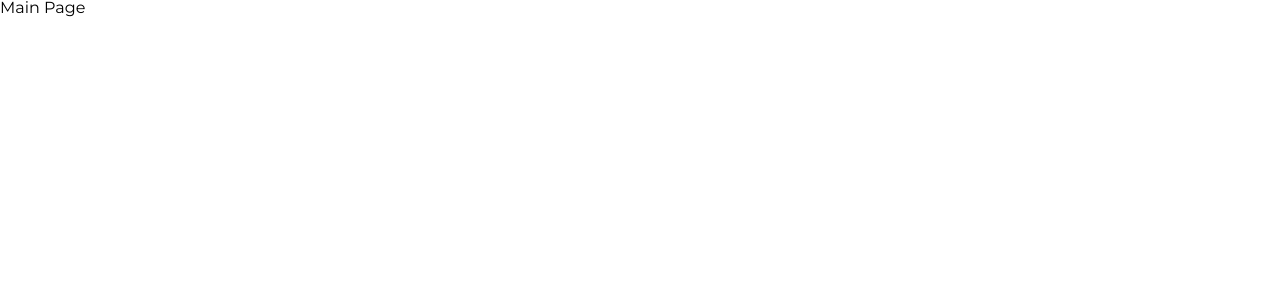
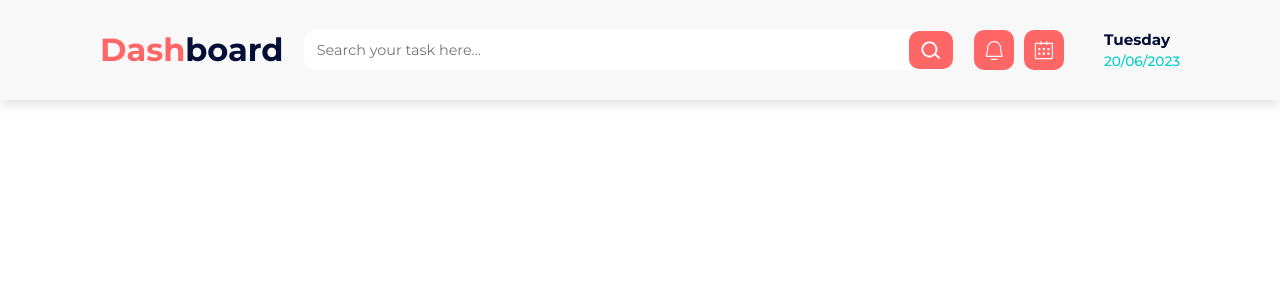
Before and after one commit to DmitroYanchuk58/DoDay, a React (Create React App) app: page /login in a window 1280 px wide. Both pictures are taken after typing "Sample", "Sample123" into the empty fields and a click on the button "Login". Shown: the top 300 px of the page. Built offline with nearby package versions, Linux system fonts and the light colour scheme.

Commit message:
DOD-4 Make header

```diff
--- a/src/App.js
+++ b/src/App.js
@@ -1,8 +1,9 @@
 import { useState } from "react";
-import { Routes, Route, Navigate, useNavigate } from "react-router-dom"; // Router більше не потрібен тут
+import { Routes, Route, Navigate, useNavigate } from "react-router-dom";
 import "./css/main.css";
 import RegisterPage from "./pages/register";
 import LoginPage from "./pages/login";
+import MainPage from "./pages/main";
 
 function App() {
   const [isAuthenticated, setIsAuthenticated] = useState(false);
@@ -18,11 +19,7 @@ function App() {
         <Route
           path="/"
           element={
-            isAuthenticated ? (
-              <div>Main Page</div>
-            ) : (
-              <Navigate to="/login" replace />
-            )
+            isAuthenticated ? <MainPage /> : <Navigate to="/login" replace />
           }
         />
 
--- a/src/css/main.css
+++ b/src/css/main.css
@@ -57,6 +57,9 @@ table {
   --bg-color: #ffffff;
   --primary-dark: #020e35;
   --accent-blue: #008dda;
+  --date-blue: #00cec9;
+  --header-bg: #f8f8f8;
+  --border-light: #e0e0e0;
 }
 
 /* Montserrat Regular */
@@ -342,6 +345,109 @@ div.reg-log {
   text-decoration: underline;
 }
 
+.main-header {
+  display: flex;
+  align-items: center;
+  justify-content: space-between;
+  padding: 0px 100px;
+  background-color: var(--header-bg);
+  box-shadow: 0 4px 12px var(--border-light);
+  color: var(--text-color);
+  height: 100px;
+}
+
+.header-logo {
+  font-size: 2rem;
+  font-weight: 700;
+  color: var(--primary-dark);
+}
+
+.accent-text {
+  color: var(--focus-color);
+}
+
+.header-search {
+  display: flex;
+  align-items: center;
+  flex: 0 1 650px;
+  background-color: var(--bg-color);
+  border-radius: 12px;
+  border: 1px solid transparent;
+  transition: border-color 0.3s ease;
+  height: 40px;
+  padding-left: 10px;
+}
+
+.header-search:focus-within {
+  border-color: var(--focus-color);
+}
+
+.search-field {
+  width: 100%;
+  background: transparent;
+  border: none;
+  outline: none;
+  color: var(--text-color);
+  font-size: 0.9rem;
+}
+
+.search-submit {
+  background-color: var(--focus-color);
+  color: white;
+  border: none;
+  padding: 8px 12px;
+  border-radius: 10px;
+  cursor: pointer;
+  display: flex;
+  align-items: center;
+  transition: opacity 0.2s;
+  height: 100%;
+}
+
+.search-submit:hover {
+  opacity: 0.9;
+}
+
+.header-actions {
+  display: flex;
+  align-items: center;
+  gap: 10px;
+}
+
+.action-icon {
+  background-color: var(--focus-color);
+  color: white;
+  border: none;
+  width: 40px;
+  height: 40px;
+  border-radius: 10px;
+  display: flex;
+  align-items: center;
+  justify-content: center;
+  cursor: pointer;
+}
+
+.header-date {
+  display: flex;
+  flex-direction: column;
+  gap: 8px;
+  margin-left: 30px;
+  justify-content: space-between;
+  font-family: sans-serif;
+}
+
+.date-day {
+  font-weight: 700;
+  font-size: 0.95rem;
+  color: var(--primary-dark);
+}
+
+.date-full {
+  font-size: 0.85rem;
+  color: var(--date-blue);
+  font-weight: 500;
+}
+
 .login .auth-card .auth-image {
   flex: 1;
   display: flex;
--- a/src/css/main.scss
+++ b/src/css/main.scss
@@ -9,5 +9,7 @@
 @import "./scss/components/reg-log-components/checkbox";
 @import "./scss/components/reg-log-components/text-row";
 
+@import "./scss/components/main/header";
+
 @import "./scss/pages/login";
 @import "./scss/pages/registration";
--- /dev/null
+++ b/src/css/scss/components/main/_header.scss
@@ -0,0 +1,102 @@
+.main-header {
+  display: flex;
+  align-items: center;
+  justify-content: space-between;
+  padding: 0px 100px;
+  background-color: var(--header-bg);
+  box-shadow: 0 4px 12px var(--border-light);
+  color: var(--text-color);
+  height: 100px;
+}
+
+.header-logo {
+  font-size: 2rem;
+  font-weight: 700;
+  color: var(--primary-dark);
+}
+
+.accent-text {
+  color: var(--focus-color);
+}
+
+.header-search {
+  display: flex;
+  align-items: center;
+  flex: 0 1 650px;
+  background-color: var(--bg-color);
+  border-radius: 12px;
+  border: 1px solid transparent;
+  transition: border-color 0.3s ease;
+  height: 40px;
+  padding-left: 10px;
+}
+
+.header-search:focus-within {
+  border-color: var(--focus-color);
+}
+
+.search-field {
+  width: 100%;
+  background: transparent;
+  border: none;
+  outline: none;
+  color: var(--text-color);
+  font-size: 0.9rem;
+}
+
+.search-submit {
+  background-color: var(--focus-color);
+  color: white;
+  border: none;
+  padding: 8px 12px;
+  border-radius: 10px;
+  cursor: pointer;
+  display: flex;
+  align-items: center;
+  transition: opacity 0.2s;
+  height: 100%;
+}
+
+.search-submit:hover {
+  opacity: 0.9;
+}
+
+.header-actions {
+  display: flex;
+  align-items: center;
+  gap: 10px;
+}
+
+.action-icon {
+  background-color: var(--focus-color);
+  color: white;
+  border: none;
+  width: 40px;
+  height: 40px;
+  border-radius: 10px;
+  display: flex;
+  align-items: center;
+  justify-content: center;
+  cursor: pointer;
+}
+
+.header-date {
+  display: flex;
+  flex-direction: column;
+  gap: 8px;
+  margin-left: 30px;
+  justify-content: space-between;
+  font-family: sans-serif;
+}
+
+.date-day {
+  font-weight: 700;
+  font-size: 0.95rem;
+  color: var(--primary-dark);
+}
+
+.date-full {
+  font-size: 0.85rem;
+  color: var(--date-blue);
+  font-weight: 500;
+}
--- a/src/css/scss/utils/_variables.scss
+++ b/src/css/scss/utils/_variables.scss
@@ -5,4 +5,8 @@
 
   --primary-dark: #020e35;
   --accent-blue: #008dda;
+
+  --date-blue: #00cec9;
+  --header-bg: #f8f8f8;
+  --border-light: #e0e0e0;
 }
--- /dev/null
+++ b/src/pages/components/main/header.jsx
@@ -0,0 +1,53 @@
+import React from "react";
+
+const Header = () => {
+  return (
+    <header className="main-header">
+      <div className="header-logo">
+        <span className="accent-text">Dash</span>board
+      </div>
+
+      <div className="header-search">
+        <input
+          type="text"
+          placeholder="Search your task here..."
+          className="search-field"
+        />
+        <button className="search-submit">
+          <img
+            src="images/icons/search.svg"
+            alt="search"
+            width="20"
+            height="20"
+          />
+        </button>
+      </div>
+
+      <div className="header-actions">
+        <button className="action-icon">
+          <img
+            src="images/icons/notification.svg"
+            alt="notification"
+            width="20"
+            height="20"
+          />
+        </button>
+        <button className="action-icon">
+          <img
+            src="images/icons/calendar.svg"
+            alt="calendar"
+            width="20"
+            height="20"
+          />
+        </button>
+
+        <div className="header-date">
+          <span className="date-day">Tuesday</span>
+          <span className="date-full">20/06/2023</span>
+        </div>
+      </div>
+    </header>
+  );
+};
+
+export default Header;
--- /dev/null
+++ b/src/pages/main.jsx
@@ -0,0 +1,14 @@
+import { useState } from "react";
+import { Link } from "react-router-dom";
+
+import Header from "./components/main/header";
+
+const Main = ({}) => {
+  return (
+    <div>
+      <Header />
+    </div>
+  );
+};
+
+export default Main;
```
Also changed, not shown: src/pages/components/reg-log-components/button.jsx (+7 -2 lines), src/css/scss/pages/_main.scss (added), 1 other file (tests, documents, lock files or other folders).
